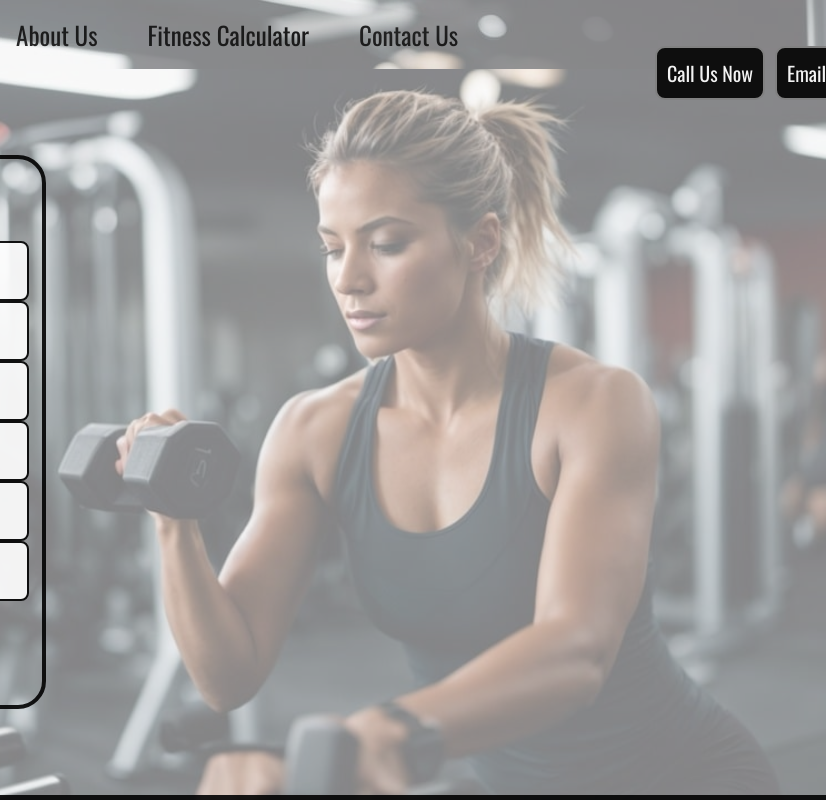
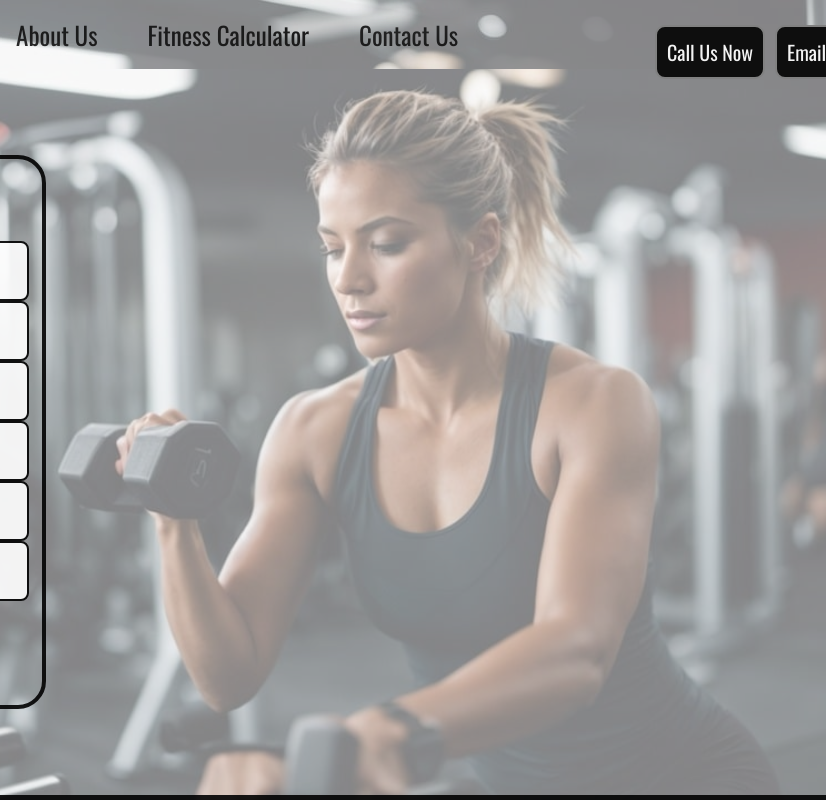
Before and after one commit to MahiniBoro/Gym-Website, a plain HTML site: page index.html in a window 1280 px wide. Shown: the top 800 px of the page, 454-1280 px from the left. Drawn offline with nearby package versions, Linux system fonts and the light colour scheme; files that its build step writes are made by us from their sources; a web font is replaced by a local one.

Commit message:
updated styles

```diff
--- a/index.html
+++ b/index.html
@@ -60,7 +60,7 @@
         .right {
             position: absolute;
             right: -40px;
-            top: 41px;
+            top: 20px;
             display: flex;
             flex-wrap: wrap;
             justify-content: center;
--- a/style.css
+++ b/style.css
@@ -46,7 +46,7 @@
 .right {
     position: absolute;
     right: -40px;
-    top: 41px;
+    top: 20px;
     display: flex;
     flex-wrap: wrap;
     justify-content: center;
```
